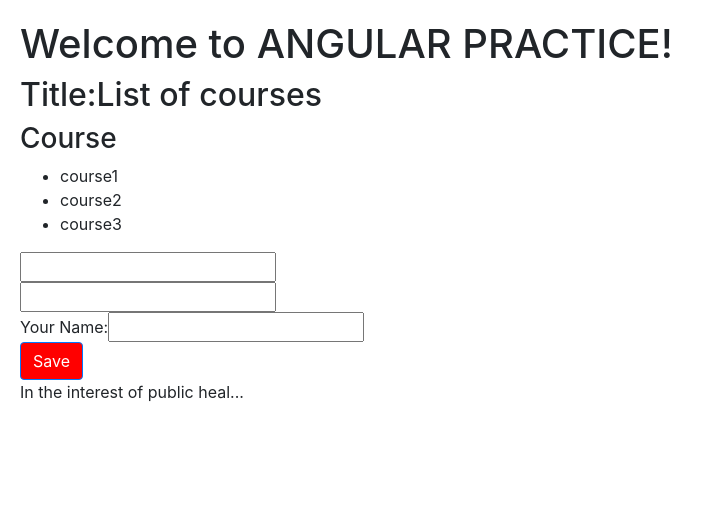
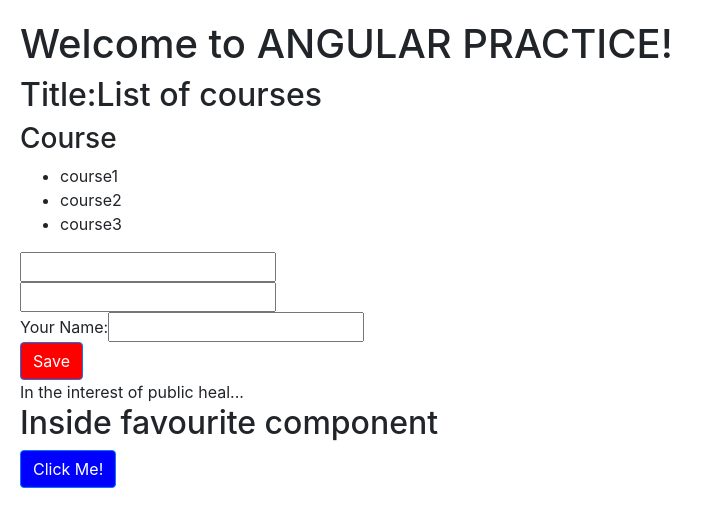
Before and after one commit to NilkantaBhattacharjee/angular-practice, an Angular app: page / in a window 1280 px wide. Shown: the top 526 px of the page, without its empty margins (0-713 px from the left). Built offline with nearby package versions, Linux system fonts and the light colour scheme.

Commit message:
Input property, Aliasing input property name

```diff
--- a/src/app/app.component.html
+++ b/src/app/app.component.html
@@ -7,3 +7,6 @@
   <app-courses></app-courses>
   {{text | summary:30}}
 </div>
+<div>
+  <app-favourite [alias-is-favourite]="post.isFavourite"></app-favourite>
+</div>
--- a/src/app/app.component.ts
+++ b/src/app/app.component.ts
@@ -1,4 +1,4 @@
-import { Component } from '@angular/core';
+import { Component, Input } from '@angular/core';
 
 @Component({
   selector: 'app-root',
@@ -6,6 +6,16 @@
   styleUrls: ['./app.component.css']
 })
 export class AppComponent {
+
   title = 'Angular Practice';
-  text = 'In the interest of public health and to ensure the well-being of our employees and partners Siemens Stiftung is reducing direct person-to-person contact to help stop the spread of the COVID-19 pandemic. We will continue working – mostly online – to advance the foundation’s issues and projects. As a foundation active internationally, these measures apply globally.';
+  text = `In the interest of public health and to ensure the well-being of
+  our employees and partners Siemens Stiftung is reducing direct person-to-person
+  contact to help stop the spread of the COVID-19 pandemic. We will continue
+  working – mostly online – to advance the foundation’s issues and projects.
+  As a foundation active internationally, these measures apply globally.`;
+
+  post = {
+    title: 'Title',
+    isFavourite: true
+  };
 }
--- a/src/app/app.module.ts
+++ b/src/app/app.module.ts
@@ -6,13 +6,15 @@
 import { CoursesComponent } from './courses.component';
 import { CoursesService } from './courses.service';
 import { SummaryPipe } from './summary.pipe';
+import { FavouriteComponent } from './favourite/favourite.component';
 
 @NgModule({
   declarations: [
     AppComponent,
     CourseComponent,
     CoursesComponent,
-    SummaryPipe
+    SummaryPipe,
+    FavouriteComponent
   ],
   imports: [
     BrowserModule
--- /dev/null
+++ b/src/app/favourite/favourite.component.html
@@ -0,0 +1,3 @@
+<h2>Inside favourite component</h2>
+<button [style.background-color]="isFavourite? 'Blue' : 'Red'"
+  class="btn btn-primary" (click)="onClickMeButton()">Click Me!</button>
--- /dev/null
+++ b/src/app/favourite/favourite.component.ts
@@ -0,0 +1,20 @@
+import { Component, OnInit, Input } from '@angular/core';
+
+@Component({
+  selector: 'app-favourite',
+  templateUrl: './favourite.component.html',
+  styleUrls: ['./favourite.component.css']
+})
+export class FavouriteComponent implements OnInit {
+
+  @Input('alias-is-favourite') isFavourite: boolean;
+  constructor() { }
+
+  ngOnInit() {
+  }
+
+  onClickMeButton() {
+    this.isFavourite = !this.isFavourite;
+  }
+
+}
```
Also changed, not shown: src/app/favourite/favourite.component.css (added), 1 other file (tests, documents, lock files or other folders).
